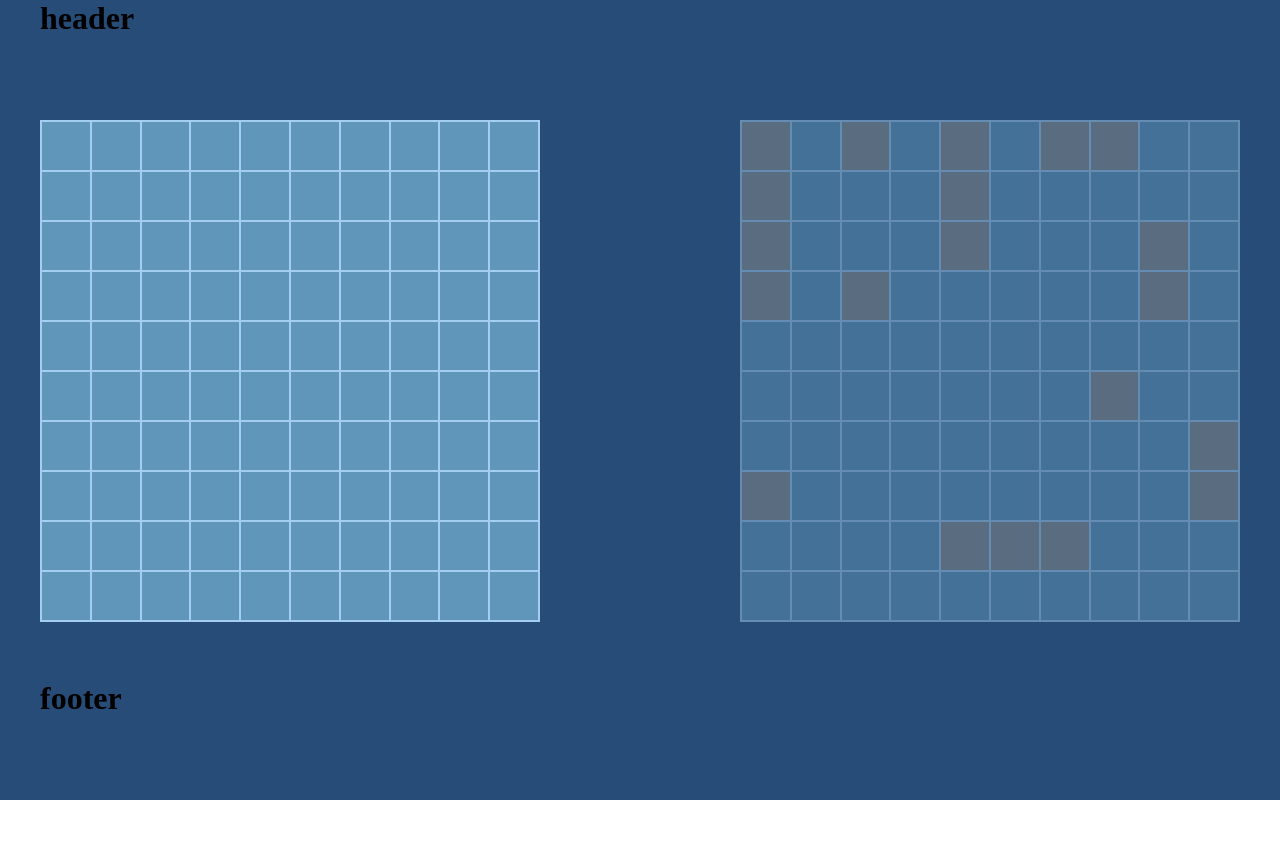
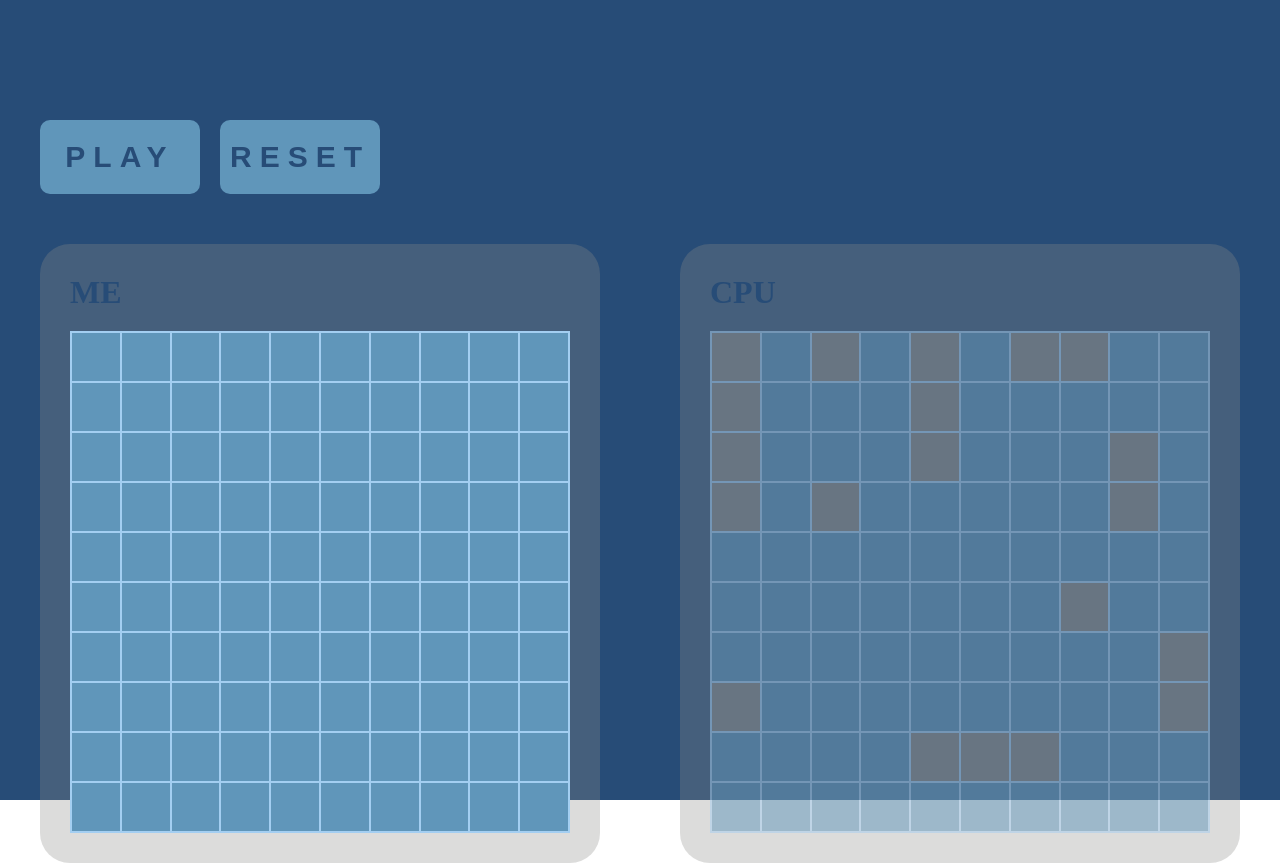
Before and after one commit to thomas-mach/sea_battle, a Vue app: page / in a window 1280 px wide. Before the commit the page ends 800 px from the top, so only its background shows below. Built offline with nearby package versions, Linux system fonts and the light colour scheme.

Commit message:
Add: addPriority function

```diff
--- a/src/components/Footer.vue
+++ b/src/components/Footer.vue
@@ -1,7 +1,8 @@
 <template>
     <div class="footer">
         <div class="container">
-            <h1>footer</h1>
+
+            <!-- <h1>footer</h1> -->
         </div>
     </div>
 </template>
--- a/src/components/Game.vue
+++ b/src/components/Game.vue
@@ -12,12 +12,12 @@
 <script>
 import { placeShip } from "./utils/place-ship.js";
 export default {
+    name: 'Game',
     data() {
         return {
             rows: 10,
             cols: 10,
             grid: [],
-            hitShip: [],
             ships: [
                 { id: 1, length: 4 },
                 { id: 2, length: 3 },
@@ -31,15 +31,19 @@ export default {
                 { id: 10, length: 1 },
             ],
             autoAttack: false,
-            sunkedShipMessage: ''
-
+            wasHit: false,
+            hitsTracker: [],
+            idsOfSunkShips: [],
+            priority: 1,
+            clickEnabled: false, // Flag per abilitare/disabilitare il click
         };
     },
 
     props: {
         shipClass: String,
         gridDisabled: Boolean,
-        disabledClick: Boolean
+        disabledClick: Boolean,
+        start: Function,
     },
 
     methods: {
@@ -59,6 +63,7 @@ export default {
                     isShip: false,
                     isHit: false,
                     isSunk: false,
+                    priority: 1,
                     label: `Row ${rowIndex + 1}, Col ${colIndex + 1}`
                 })));
 
@@ -100,6 +105,20 @@ export default {
             const availableCells = this.grid;
             let randomRowIndex, randomColIndex;
             let foundNonActiveCell = false;
+
+            // Se è stata colpita una cella, cerca celle con la priorità più alta
+            if (this.wasHit) {
+                do {
+                    randomRowIndex = Math.floor(Math.random() * availableCells.length);
+                    randomColIndex = Math.floor(Math.random() * availableCells[randomRowIndex].length);
+                    if (!availableCells[randomRowIndex][randomColIndex].isActive && availableCells[randomRowIndex][randomColIndex].priority === this.priority) {
+                        foundNonActiveCell = true;
+                    }
+                } while (!foundNonActiveCell);
+
+                return { randomRowIndex, randomColIndex };
+                // Se non è stata colpita una cella, cerca una qualsiasi cella non attiva
+            } else {
                 do {
                     randomRowIndex = Math.floor(Math.random() * availableCells.length);
                     randomColIndex = Math.floor(Math.random() * availableCells[randomRowIndex].length);
@@ -109,31 +128,67 @@ export default {
                 } while (!foundNonActiveCell);
 
                 return { randomRowIndex, randomColIndex };
+            }
+
+
+        },
+
+        checkAllShipsHit() {
+            // Controlla se ci sono ancora navi colpite ma non affondate
+            let anyShipHit = false;
+
+            this.ships.forEach(ship => {
+                let hits = 0;
+                for (let rowIndex = 0; rowIndex < this.grid.length; rowIndex++) {
+                    for (let colIndex = 0; colIndex < this.grid[rowIndex].length; colIndex++) {
+                        const cell = this.grid[rowIndex][colIndex];
+                        if (cell.id === ship.id && cell.isHit && !cell.isSunk) {
+                            hits++;
+                        }
+                    }
+                }
+                // Se ci sono colpi su una nave che non è stata ancora affondata, segnala che esiste una nave colpita
+                if (hits > 0 && hits < ship.length) {
+                    anyShipHit = true;
+                }
+            });
+
+            // Imposta wasHit a false solo se nessuna nave colpita è in gioco
+            if (!anyShipHit) {
+                this.wasHit = false;
+                this.hitsTracker = [];
+            }
         },
 
         triggerAutoAttack() {
+            //lancia attaco per CPU
+            let hit = false;
             const { randomRowIndex, randomColIndex } = this.findAvailableCells();
-            const hit = this.launchAttack(randomRowIndex, randomColIndex);
+            hit = this.launchAttack(randomRowIndex, randomColIndex);
             this.handleGridActive(randomRowIndex, randomColIndex);
 
             // Se l'attacco è un successo (colpo a segno), continua l'attacco automatico
             if (hit) {
                 setTimeout(() => {
-                    this.hitShip.push({ row: randomRowIndex, col: randomColIndex, id: this.grid[randomRowIndex][randomColIndex].id });
-                    console.log('hitShipArray:', this.hitShip);
+                    this.wasHit = true
+                    const restOfShips = this.ships.filter(el => !this.idsOfSunkShips.includes(el.id)) //filtra le navi colpite
+                    restOfShips.forEach(ship => this.shipSunk(ship));
+                    this.addPriority(randomRowIndex, randomColIndex);
+                    this.checkAllShipsHit(); // Controlla se ci sono ancora navi colpite ma non affondate
+                    console.log('AUTO ATTACK:', this.grid)
                     this.triggerAutoAttack();
-                    this.ships.forEach(ship => this.shipSunk(ship));
-                }, 1000); // Aspetta un secondo prima del prossimo attacco
+                }, 700);
             } else {
-                // Altrimenti, ferma l'attacco automatico
                 setTimeout(() => {
-                    this.autoAttack = false;
-                }, 1000);
+                    this.autoAttack = false; //Ferma l'attacco automatico
+                }, 700);
             }
+
             this.$emit('clickDisabled');
         },
 
         shipSunk(ship) {
+            console.log('shipSunk called')
             let hits = 0;
             const hitCells = [];
 
@@ -143,7 +198,6 @@ export default {
                     if (cell.id === ship.id && cell.isHit === true) {
                         hits++;
                         hitCells.push({ rowIndex, colIndex });
-                        console.log(cell.id, 'was hit:', hits, 'times');
                     }
                 }
             }
@@ -155,23 +209,24 @@ export default {
                 hitCells.forEach(hitCell => {
                     this.grid[hitCell.rowIndex][hitCell.colIndex].isSunk = true;
                 });
-
+                this.idsOfSunkShips.push(this.grid[hitCells[0].rowIndex][hitCells[0].colIndex].id)
                 const rowIndices = hitCells.map(el => el.rowIndex);
                 const isHorizontal = rowIndices.every(el => el === rowIndices[0]);
                 const colIndices = hitCells.map(el => el.colIndex);
                 const isVertical = colIndices.every(el => el === colIndices[0]);
 
                 if (isHorizontal) {
-                    console.log('Ship is horizontal');
+                    // console.log('Ship is horizontal');
                     hitCells.forEach(hitCell => {
                         this.activateSurroundingCells(hitCell.rowIndex, hitCell.colIndex);
                     });
                 } else if (isVertical) {
-                    console.log('Ship is vertical');
+                    // console.log('Ship is vertical');
                     hitCells.forEach(hitCell => {
                         this.activateSurroundingCells(hitCell.rowIndex, hitCell.colIndex);
                     });
                 }
+
             }
         },
 
@@ -190,15 +245,51 @@ export default {
                 // Verifica se la nuova cella è all'interno dei limiti della griglia
                 if (this.isWithinGrid(newRow, newCol)) {
                     this.grid[newRow][newCol].isActive = true;
+
                 }
             });
         },
 
-        // Funzione per verificare se una cella è all'interno della griglia
+        // Assegna la priorità più alta alle celle circostanti la cella colpita
+        addPriority(rowIndex, colIndex) {
+            this.hitsTracker.push({ rowIndex, colIndex });
+            console.log('hitTrucker', this.hitsTracker);
+            this.priority = 2
+
+            let surroundingOffsets = [[-1, 0], [0, -1], [1, 0], [0, 1]]
+
+            if (this.hitsTracker.length > 1) {
+                const rowIndices = this.hitsTracker.map(el => el.rowIndex);
+                const isHorizontal = rowIndices.every(el => el === rowIndices[0]);
+                const colIndices = this.hitsTracker.map(el => el.colIndex);
+                const isVertical = colIndices.every(el => el === colIndices[0]);
+
+                if (isHorizontal) {
+                    console.log('Ship is horizontal');
+                    this.priority = 3
+                    surroundingOffsets = [[0, -1], [0, 1], [0, -2], [0, 2]]
+                } else if (isVertical) {
+                    console.log('Ship is vertical');
+                    this.priority = 3
+                    surroundingOffsets = [[-1, 0], [1, 0], [-2, 0], [2, 0]]
+
+                }
+            }
+
+            surroundingOffsets.forEach(offset => {
+                const newRow = rowIndex + offset[0];
+                const newCol = colIndex + offset[1];
+
+                if (this.isWithinGrid(newRow, newCol)) {
+                    this.grid[newRow][newCol].priority = this.priority;
+                }
+            });
+        },
+
+        //Verifica se una cella è all'interno della griglia
         isWithinGrid(row, col) {
             return row >= 0 && row < this.grid.length && col >= 0 && col < this.grid[0].length;
-        }
-
+        },
     },
 
     created() {
@@ -212,8 +303,18 @@ export default {
                     this.triggerAutoAttack();
                     this.autoAttack = false; // Imposta il flag per attacco automatico
                 }
-            }, 1200);
+            }, 800);
         },
+        priority(newValue) {
+            console.log('PRIORITY CHANGED:', newValue);
+        },
+
+        // grid: {
+        //     handler(newGrid) {
+        //         console.log('La griglia è cambiata:', newGrid);
+        //     },
+        //     deep: true, // Abilita l'osservazione profonda (deep) per tracciare cambiamenti annidati
+        // },
 
     },
 };
--- a/src/components/Header.vue
+++ b/src/components/Header.vue
@@ -1,7 +1,8 @@
 <template>
     <div class="header">
         <div class="container">
-            <h1>header</h1>
+
+            <!-- <h1>header</h1> -->
         </div>
     </div>
 </template>
--- a/src/components/Main.vue
+++ b/src/components/Main.vue
@@ -1,14 +1,31 @@
 <template>
     <div class="main">
         <div class="container">
+            <nav>
+                <button class="play-button" @click="startGame">PLAY</button>
+                <button class="play-button" @click="callCreatedGrid">RESET</button>
+            </nav>
+        </div>
+        <div class="container">
             <div class="row">
                 <div class="col">
-                    <Game @clickDisabled="clickDisabled" @gridToggle="disableGrid" shipClass=""
-                        :gridDisabled="gridDisabled" :disabledClick="disabledClick" />
+                    <Panel>
+                        <template #player>
+                            <h1>ME</h1>
+                        </template>
+                        <Game @clickDisabled="clickDisabled" @gridToggle="disableGrid" shipClass=""
+                            :gridDisabled="gridDisabled" :disabledClick="disabledClick" />
+                    </Panel>
                 </div>
+
                 <div class="col">
-                    <Game class="pointer" @clickDisabled="clickEnabled" @gridToggle="enableGrid" shipClass="ship"
-                        :gridDisabled="!gridDisabled" />
+                    <Panel>
+                        <template #player>
+                            <h1>CPU</h1>
+                        </template>
+                        <Game class="pointer" @clickDisabled="clickEnabled" @gridToggle="enableGrid" shipClass="ship"
+                            :gridDisabled="!gridDisabled" />
+                    </Panel>
                 </div>
             </div>
         </div>
@@ -16,10 +33,11 @@
 </template>
 
 <script>
+import Panel from './Panel.vue'
 import Game from './Game.vue';
 export default {
     components: {
-        Game
+        Panel, Game
     },
 
     data() {
@@ -33,13 +51,13 @@ export default {
         disableGrid() {
             setTimeout(() => {
                 this.gridDisabled = true
-            }, 500)
+            }, 800)
 
         },
         enableGrid() {
             setTimeout(() => {
                 this.gridDisabled = false
-            }, 500)
+            }, 800)
         },
 
         clickDisabled() {
@@ -52,7 +70,6 @@ export default {
 
     }
 }
-
 
 </script>
 
@@ -71,4 +88,32 @@ export default {
 .pointer {
     pointer-events: none;
 }
+
+nav {
+    display: flex;
+    justify-content: start;
+    align-items: center;
+    gap: 20px;
+}
+
+.play-button {
+    width: 160px;
+    background-color: var(--medium-blue);
+    color: var(--dark-blue);
+    display: flex;
+    justify-content: center;
+    align-items: center;
+    border: none;
+    border-radius: 10px;
+    font-size: 30px;
+    letter-spacing: 8px;
+    font-weight: 700;
+    padding: 20px;
+    cursor: pointer;
+    margin-bottom: 50px;
+}
+
+.play-button:hover {
+    background-color: var(--light-blue);
+}
 </style>
--- /dev/null
+++ b/src/components/Panel.vue
@@ -0,0 +1,24 @@
+<template>
+    <div class="panel">
+        <slot name="player"></slot>
+        <slot />
+    </div>
+</template>
+
+<script>
+export default {
+
+}
+</script>
+
+<style scoped>
+.panel {
+    display: flex;
+    flex-direction: column;
+    gap: 20px;
+    padding: 30px;
+    border-radius: 30px;
+    background-color: rgba(139, 140, 137, 0.3);
+    color: var(--dark-blue)
+}
+</style>
--- a/src/components/utils/place-ship.js
+++ b/src/components/utils/place-ship.js
@@ -1,4 +1,4 @@
-import { surroundingCell } from './sourrounding-cell'; // Importa surroundingCell dal suo file
+import { surroundingCell } from './sourrounding-cell'; // Importa surroundingCell
 
 export function placeShip(grid, ship, rows, cols) {
     let set = false;
```
Also changed, not shown: vite.config.js.timestamp-1727702358441-ace301bc49f5c.mjs (added, +10 -0 lines). Lines whose indentation alone changed are shown as unchanged.
